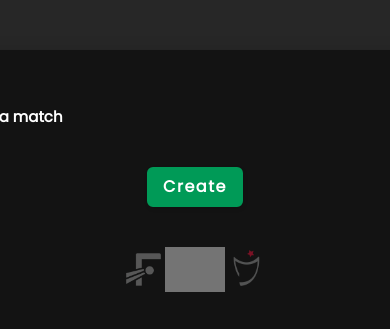
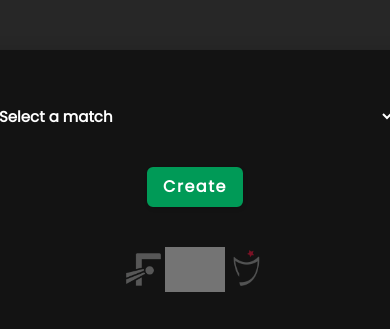
Before and after one commit to bariscanyeksin/fotmob_match_report, a Flask app: page / in a window 390 px wide; the page is wider, and only the part inside the window is pictured. Shown: the part 232-561 px from the top of that part. Run offline with Flask 3, Linux system fonts and the light colour scheme; grey boxes are pictures that could not be loaded.

Commit message:
Update style.css

```diff
--- a/static/style/style.css
+++ b/static/style/style.css
@@ -137,7 +137,7 @@ select {
 
 @media only screen and (max-width: 600px) {
   .liste {
-    width: 600px;
+    width: 400px;
   }
 }
 
```
